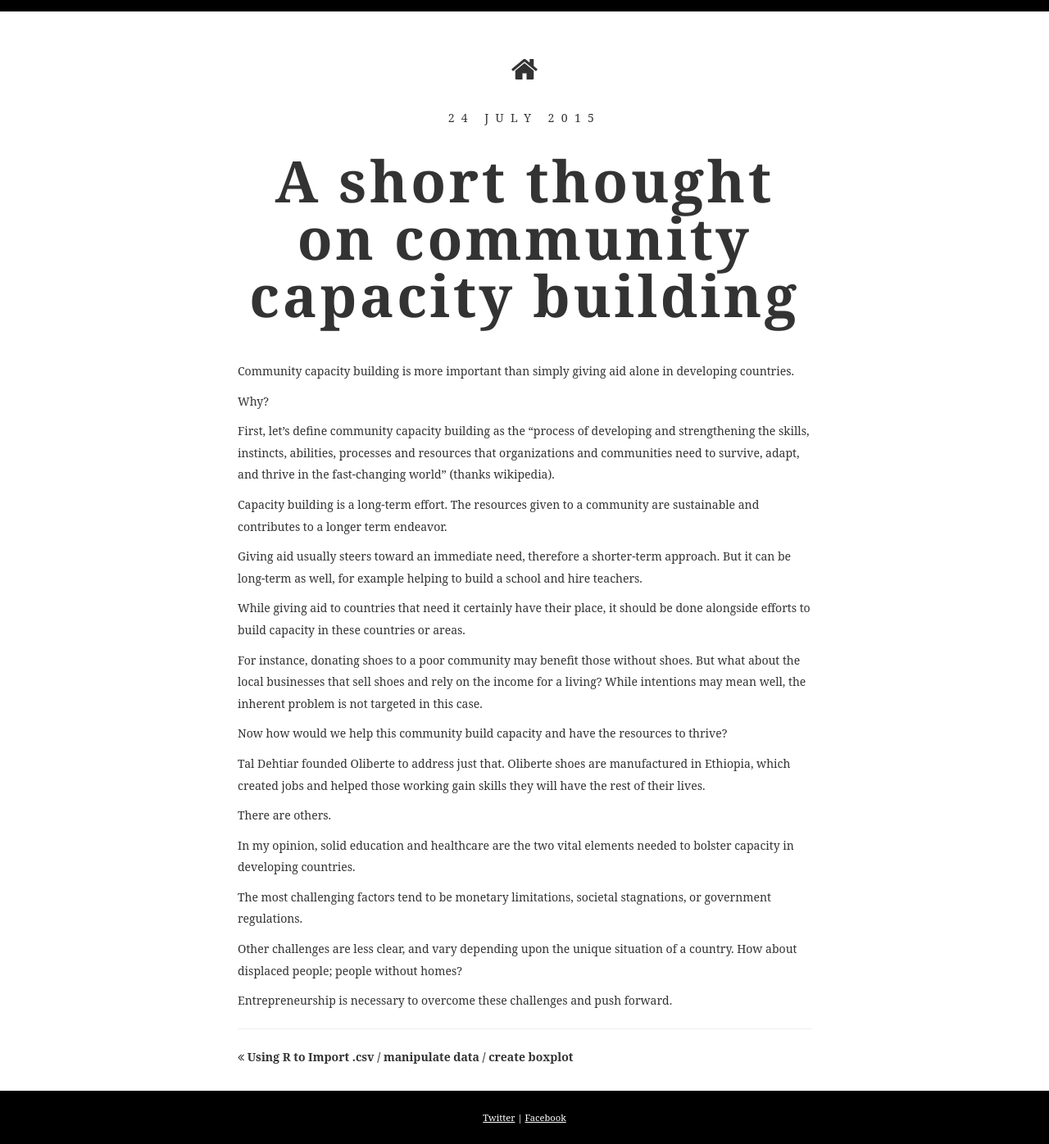
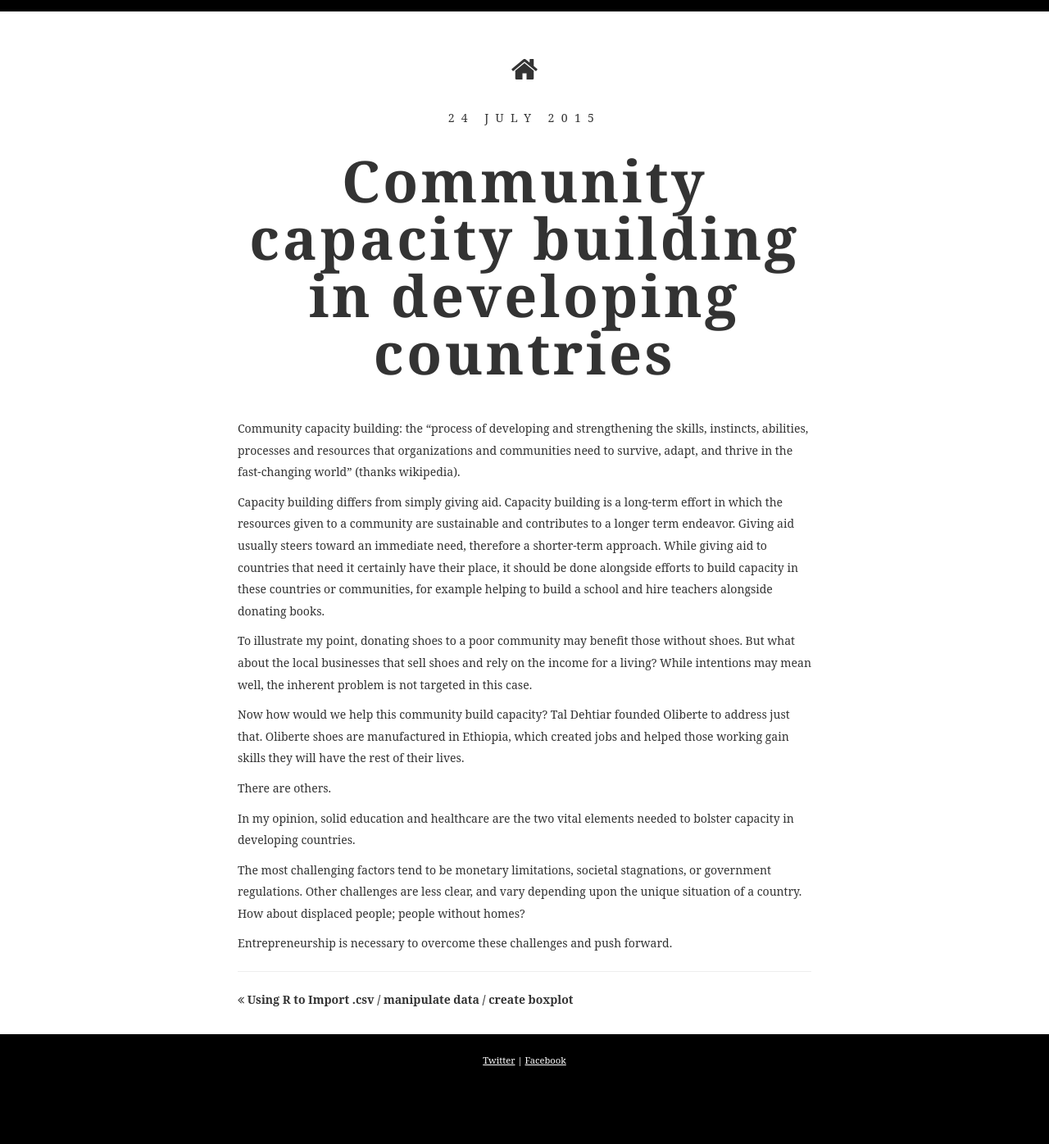
Before and after one commit to eastandwestwind/notes, a Jekyll site: the page built from _posts/2015-07-24-capacity.md, in a window 1280 px wide. Shown: the whole page at 82% size. Built offline with Jekyll 4.4.1, drawn with Linux system fonts in a browser that asks for light colours; some web fonts are replaced; after the commit the page ends 1326 px from its top, so only the background shows below that.

Commit message:
more editing

```diff
--- a/_posts/2015-07-24-capacity.md
+++ b/_posts/2015-07-24-capacity.md
@@ -1,35 +1,23 @@
 ---
 layout: post_page
-title: A short thought on community capacity building
+title: Community capacity building in developing countries
 ---
 
-Community capacity building is more important than simply giving aid alone in developing countries.
-
-Why?
-
-First, let's define community capacity building as the "process of developing and strengthening the skills, instincts, abilities, processes and resources that organizations and communities need to survive, adapt, and thrive in the fast-changing world" (thanks wikipedia).
+Community capacity building: the "process of developing and strengthening the skills, instincts, abilities, processes and resources that organizations and communities need to survive, adapt, and thrive in the fast-changing world" (thanks wikipedia).
 
 
-Capacity building is a long-term effort. The resources given to a community are sustainable and contributes to a longer term endeavor.
-
-Giving aid usually steers toward an immediate need, therefore a shorter-term approach. But it can be long-term as well, for example helping to build a school and hire teachers.
-
-While giving aid to countries that need it certainly have their place, it should be done alongside efforts to build capacity in these countries or areas.
+Capacity building differs from simply giving aid. Capacity building is a long-term effort in which the resources given to a community are sustainable and contributes to a longer term endeavor. Giving aid usually steers toward an immediate need, therefore a shorter-term approach. While giving aid to countries that need it certainly have their place, it should be done alongside efforts to build capacity in these countries or communities, for example helping to build a school and hire teachers alongside donating books.
 
 
-For instance, donating shoes to a poor community may benefit those without shoes. But what about the local businesses that sell shoes and rely on the income for a living? While intentions may mean well, the inherent problem is not targeted in this case.
+To illustrate my point, donating shoes to a poor community may benefit those without shoes. But what about the local businesses that sell shoes and rely on the income for a living? While intentions may mean well, the inherent problem is not targeted in this case.
 
-Now how would we help this community build capacity and have the resources to thrive?
-
-Tal Dehtiar founded Oliberte to address just that. Oliberte shoes are manufactured in Ethiopia, which created jobs and helped those working gain skills they will have the rest of their lives.
+Now how would we help this community build capacity? Tal Dehtiar founded Oliberte to address just that. Oliberte shoes are manufactured in Ethiopia, which created jobs and helped those working gain skills they will have the rest of their lives.
 
 There are others.
 
 
 In my opinion, solid education and healthcare are the two vital elements needed to bolster capacity in developing countries.
 
-The most challenging factors tend to be monetary limitations, societal stagnations, or government regulations.
-
-Other challenges are less clear, and vary depending upon the unique situation of a country. How about displaced people; people without homes?
+The most challenging factors tend to be monetary limitations, societal stagnations, or government regulations. Other challenges are less clear, and vary depending upon the unique situation of a country. How about displaced people; people without homes?
 
 Entrepreneurship is necessary to overcome these challenges and push forward.
```
